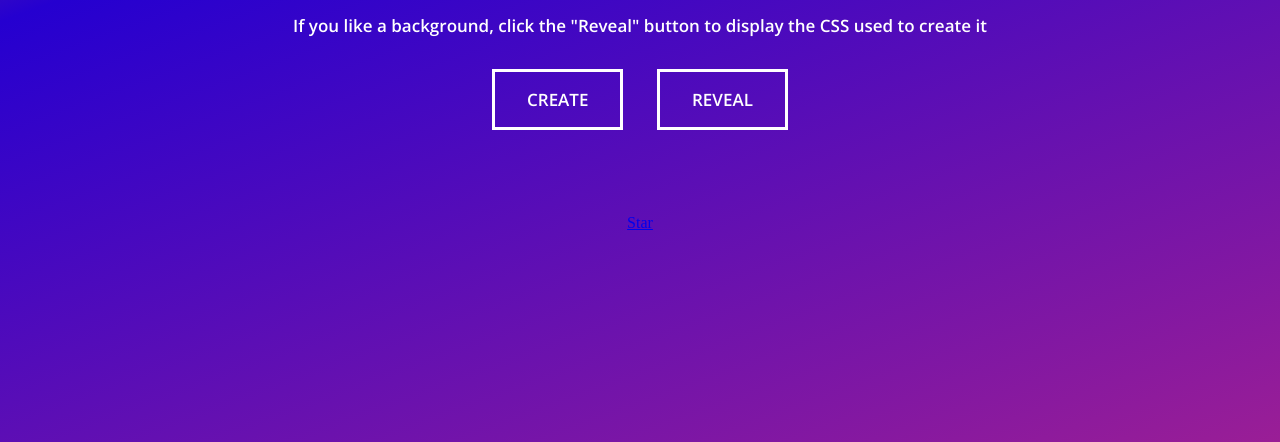
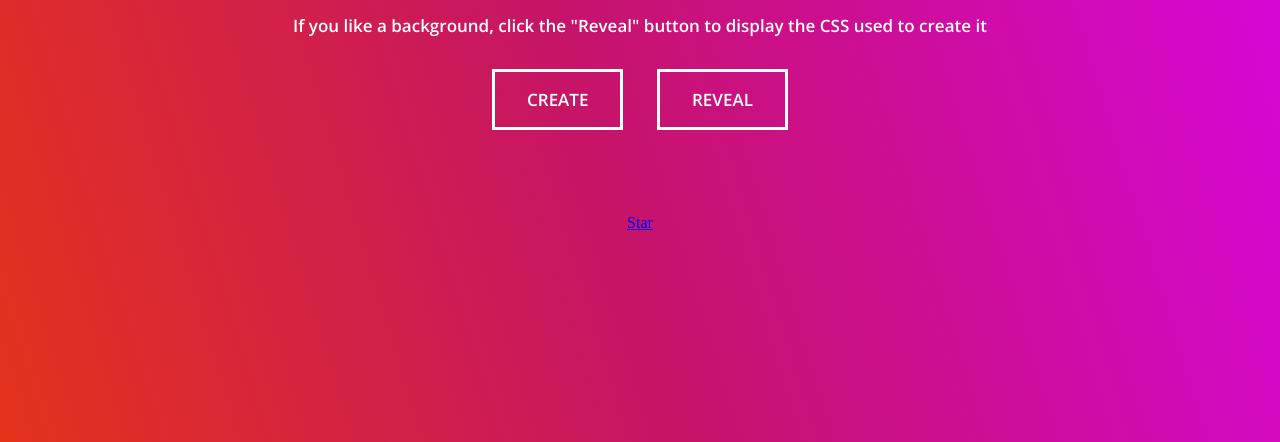
Before and after one commit to GeorgeSmith-Sweeper/colorStream, a website: page index.html in a window 1280 px wide. Shown: the part 358-800 px from the top of the page. Drawn offline with nearby package versions, Linux system fonts and the light colour scheme.

Commit message:
changed background to a lovely redish pink

```diff
--- a/styles.css
+++ b/styles.css
@@ -1,7 +1,7 @@
 body {
   margin: 0;
   display: flex;
-  background: linear-gradient(160deg, #c36251 0%, #2500d0 30%, #9a1e96 100%);
+  background: linear-gradient(73deg, rgb(228, 50, 27) 0%, rgb(198, 20, 104) 45%, rgb(217, 4, 230) 100%);
   height: 100vh;
   text-align: center;
   justify-content: center;
```
